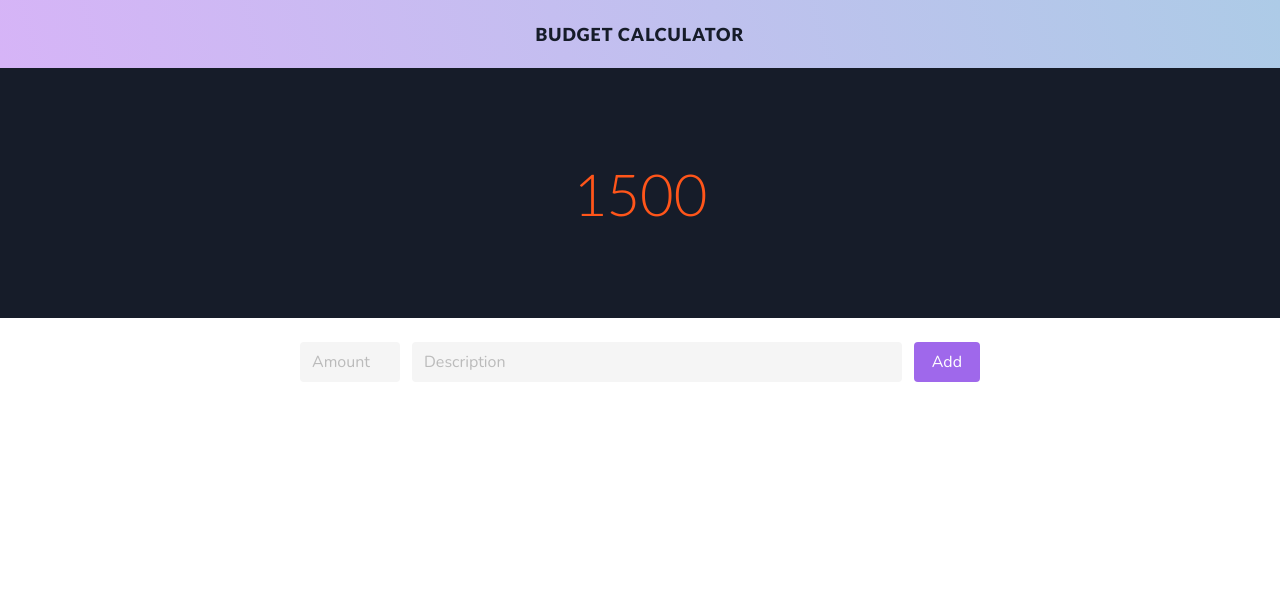
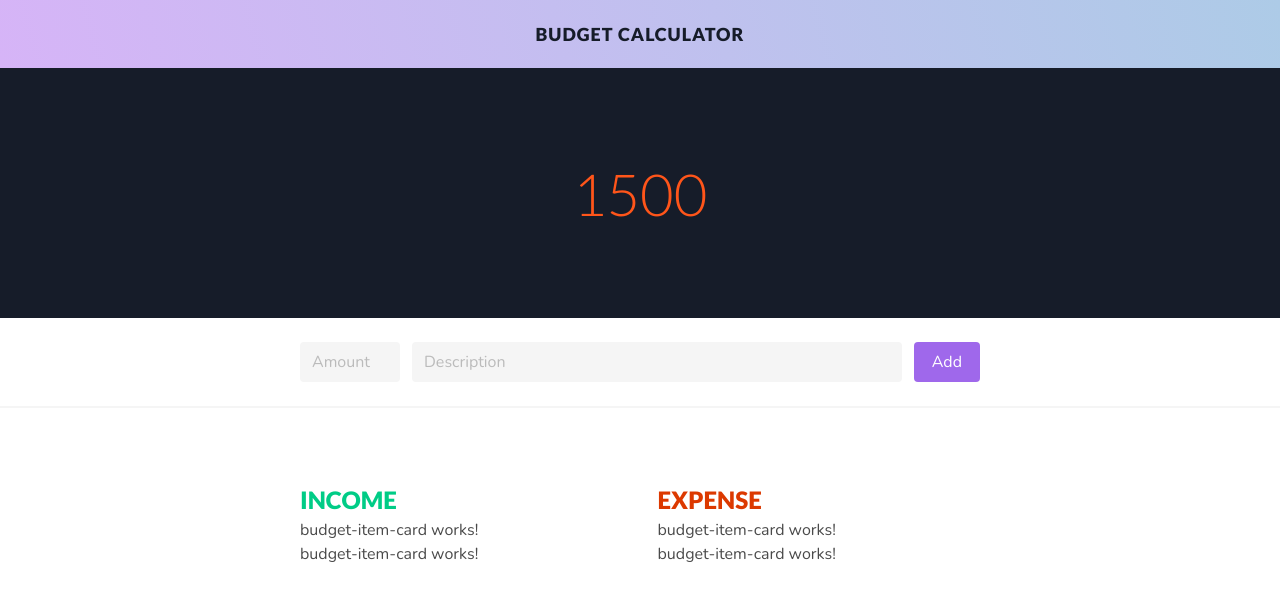
Before and after one commit to Dang3rZone/Budget-Calculator_Angular, an Angular app: page / in a window 1280 px wide. Shown: the top 600 px of the page. Built offline with nearby package versions, Linux system fonts and the light colour scheme.

Commit message:
item card component created and added to budget

```diff
--- a/src/app/app.module.ts
+++ b/src/app/app.module.ts
@@ -5,12 +5,16 @@
 import { AppComponent } from './app.component';
 import { MainPageComponent } from './main-page/main-page.component';
 import { AddItemFormComponent } from './add-item-form/add-item-form.component';
+import { BudgetItemListComponent } from './budget-item-list/budget-item-list.component';
+import { BudgetItemCardComponent } from './budget-item-list/budget-item-card/budget-item-card.component';
 
 @NgModule({
   declarations: [
     AppComponent,
     MainPageComponent,
-    AddItemFormComponent
+    AddItemFormComponent,
+    BudgetItemListComponent,
+    BudgetItemCardComponent
   ],
   imports: [
     BrowserModule,
--- /dev/null
+++ b/src/app/budget-item-list/budget-item-card/budget-item-card.component.html
@@ -0,0 +1 @@
+<p>budget-item-card works!</p>
--- /dev/null
+++ b/src/app/budget-item-list/budget-item-card/budget-item-card.component.ts
@@ -0,0 +1,15 @@
+import { Component, OnInit } from '@angular/core';
+
+@Component({
+  selector: 'app-budget-item-card',
+  templateUrl: './budget-item-card.component.html',
+  styleUrls: ['./budget-item-card.component.scss']
+})
+export class BudgetItemCardComponent implements OnInit {
+
+  constructor() { }
+
+  ngOnInit(): void {
+  }
+
+}
--- /dev/null
+++ b/src/app/budget-item-list/budget-item-list.component.html
@@ -0,0 +1,15 @@
+<section class="budget-items-section">
+  <div class="budget-items-container">
+    <div class="income-column">
+      <h1>Income</h1>
+      <app-budget-item-card></app-budget-item-card>
+      <app-budget-item-card></app-budget-item-card>
+    </div>
+
+    <div class="expense-column">
+      <h1>Expense</h1>
+      <app-budget-item-card></app-budget-item-card>
+      <app-budget-item-card></app-budget-item-card>
+    </div>
+  </div>
+</section>
--- /dev/null
+++ b/src/app/budget-item-list/budget-item-list.component.scss
@@ -0,0 +1,44 @@
+@import "../../main-styles.scss";
+
+.budget-items-section {
+  display: flex;
+  padding: 50px;
+  align-items: center;
+  justify-content: center;
+
+  .budget-items-container {
+    display: flex;
+    max-width: 680px;
+    height: 100%;
+    width: 100%;
+
+    .income-column,
+    .expense-column {
+      display: flex;
+      flex-direction: column;
+      flex-basis: 0;
+      flex-grow: 1;
+
+      h1 {
+        font-family: "Lato";
+        font-size: 24px;
+        font-weight: 900;
+        text-transform: uppercase;
+      }
+    }
+
+    .income-column {
+      margin-right: 35px;
+
+      h1 {
+        color: $green;
+      }
+    }
+
+    .expense-column {
+      h1 {
+        color: $red;
+      }
+    }
+  }
+}
--- /dev/null
+++ b/src/app/budget-item-list/budget-item-list.component.ts
@@ -0,0 +1,15 @@
+import { Component, OnInit } from '@angular/core';
+
+@Component({
+  selector: 'app-budget-item-list',
+  templateUrl: './budget-item-list.component.html',
+  styleUrls: ['./budget-item-list.component.scss']
+})
+export class BudgetItemListComponent implements OnInit {
+
+  constructor() { }
+
+  ngOnInit(): void {
+  }
+
+}
--- a/src/app/main-page/main-page.component.html
+++ b/src/app/main-page/main-page.component.html
@@ -11,3 +11,5 @@
     <app-add-item-form style="padding: 20px"></app-add-item-form>
   </div>
 </section>
+<hr style="margin-top: 0" />
+<app-budget-item-list></app-budget-item-list>
```
Also changed, not shown: src/app/budget-item-list/budget-item-card/budget-item-card.component.scss (added), 2 other files (tests, documents, lock files or other folders).
